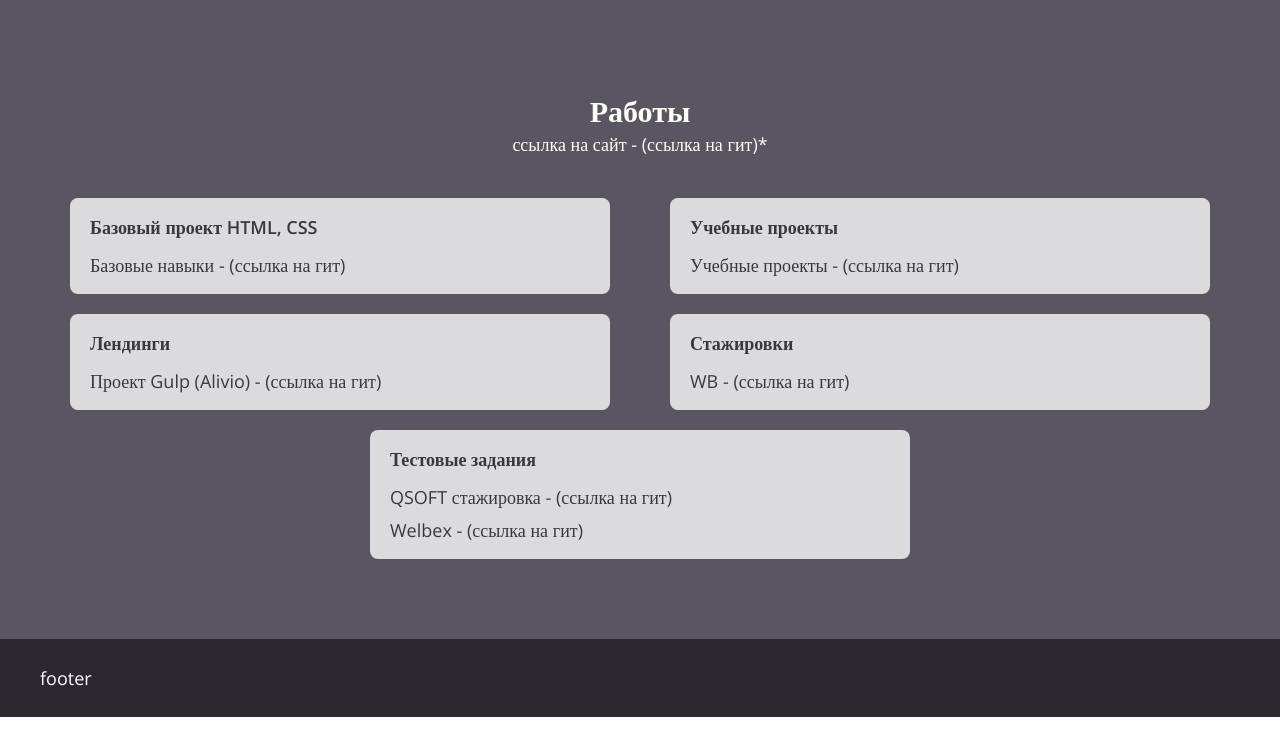
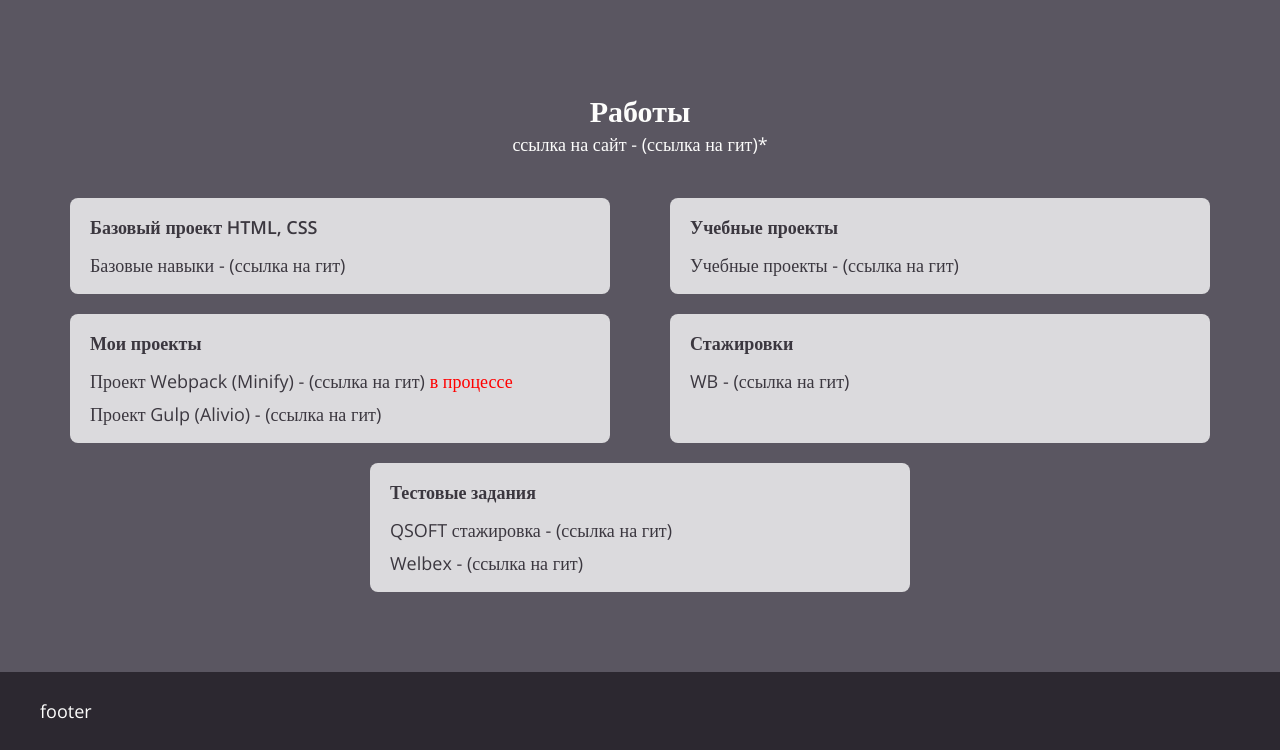
Before and after one commit to AliceTYu/MyProfile, a plain HTML site: page index.html in a window 1280 px wide. Shown: the part 837-1587 px from the top of the page. Before the commit the page ends 1554 px from the top, so only its background shows below. Drawn offline with nearby package versions, Linux system fonts and the light colour scheme.

Commit message:
add project now

```diff
--- a/css/style.css
+++ b/css/style.css
@@ -174,6 +174,10 @@ body{
     color: #3b373f;
 }
 
+.box__link--active{
+    color: red;
+}
+
 .box__link:hover{
     color: #252029;
     text-decoration: underline;
--- a/index.html
+++ b/index.html
@@ -90,7 +90,12 @@
                             </div>
 
                             <div class="jobs__box">
-                                <div class="box__title">Лендинги</div>
+                                <div class="box__title">Мои проекты</div>
+                                <div class="box__text">
+                                    <a class="box__link" target="_blank" href="https://alicetyu.github.io/minify/">Проект Webpack (Minify)</a>
+                                    <a class="box__link" target="_blank" href="https://github.com/AliceTYu/minify">- (ссылка на гит)</a>
+                                    <span class="box__link--active">в процессе</span>
+                                </div>
                                 <div class="box__text">
                                     <a class="box__link" target="_blank" href="https://alicetyu.github.io/Alivio/dist/">Проект Gulp (Alivio)</a>
                                     <a class="box__link" target="_blank" href="https://github.com/AliceTYu/Alivio">- (ссылка на гит)</a>
```
